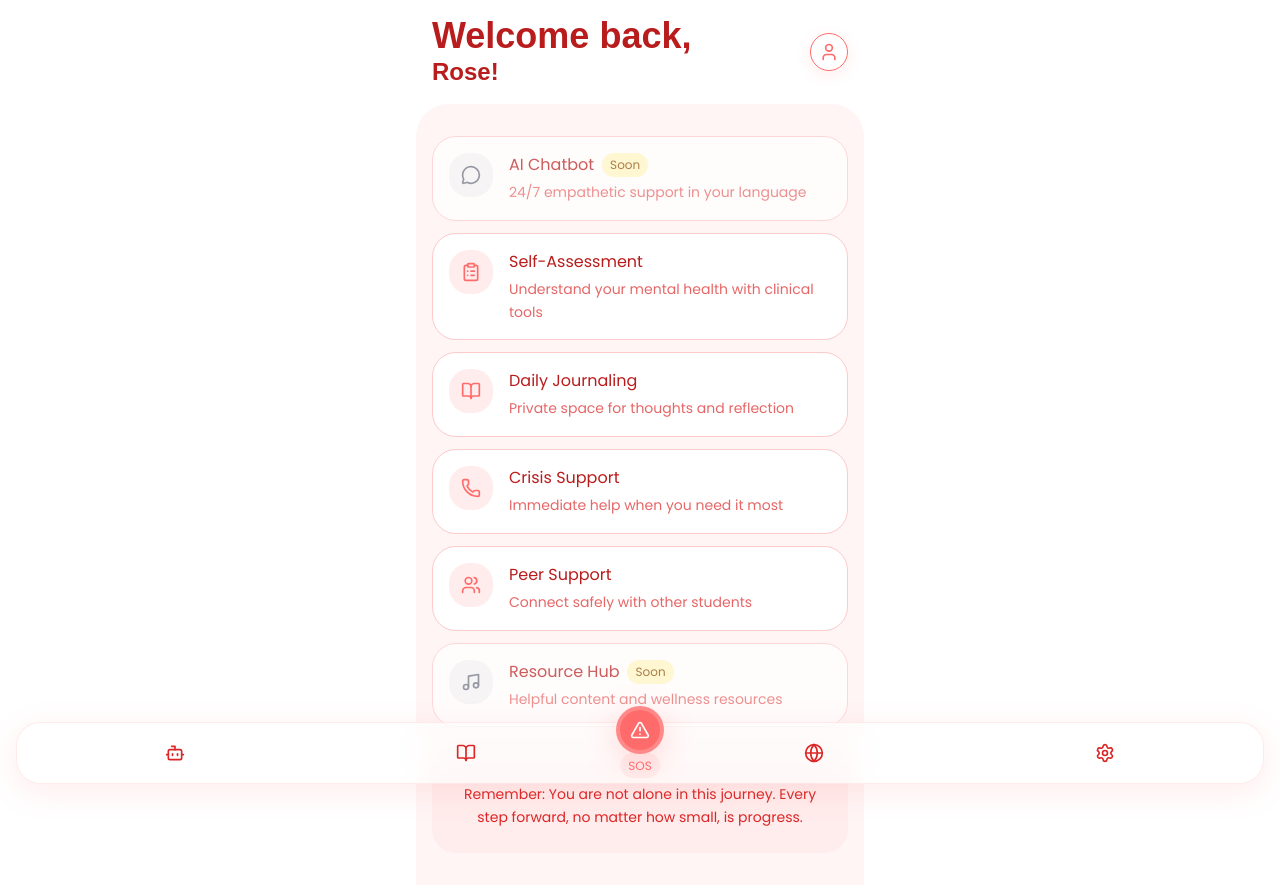
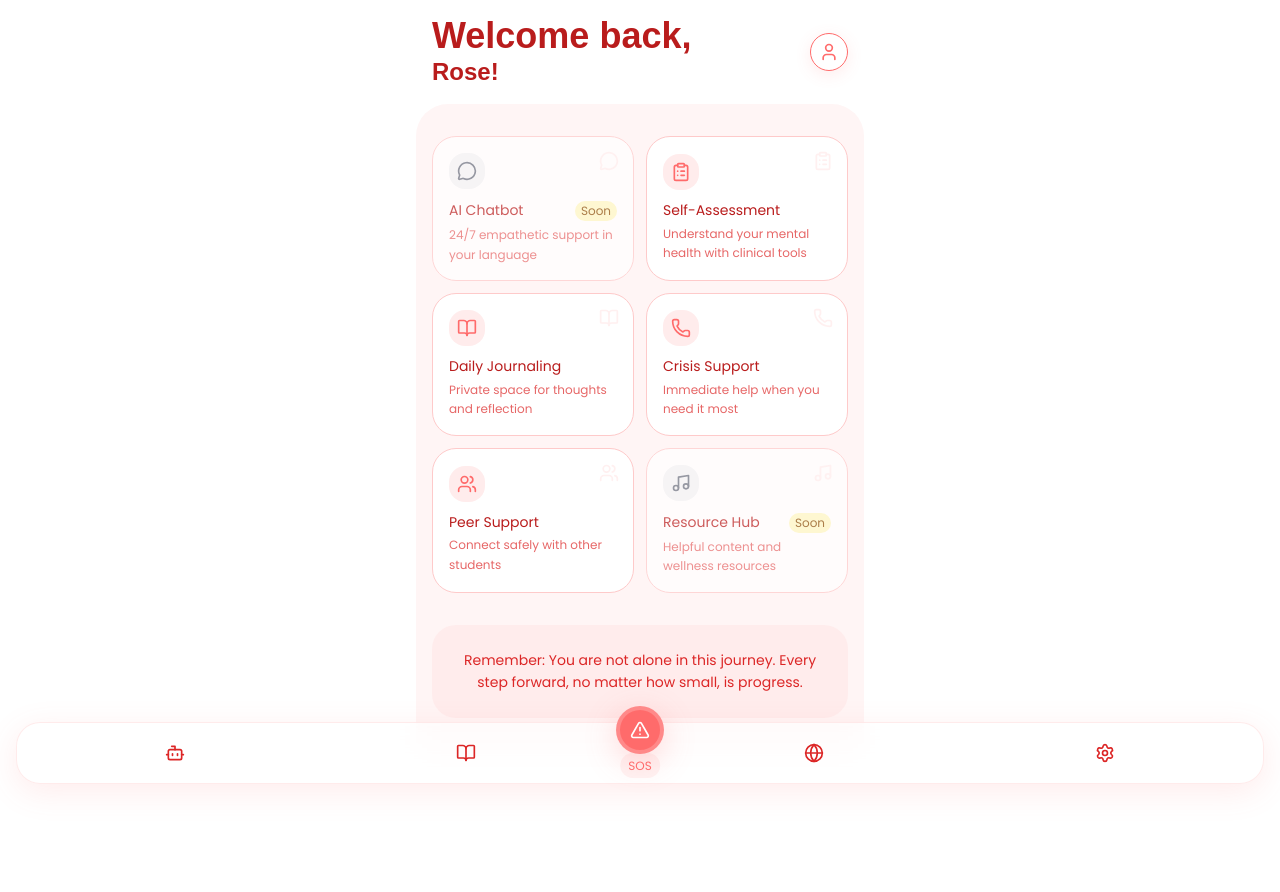
Before and after one commit to Dutta2005/ZenU, a Next.js app in the folder client/: page / in a window 1280 px wide. Both pictures are taken after a click on the button "Check-In". Shown: the top 892 px of the page. Built offline with nearby package versions, Linux system fonts and the light colour scheme; a web font is replaced by a local one.

Commit message:
feat: enhance FeatureCard layout with background logo and adjust Dashboard to use a two-column grid for features

```diff
--- a/client/src/components/Card.tsx
+++ b/client/src/components/Card.tsx
@@ -47,7 +47,7 @@ export const FeatureCard: React.FC<FeatureCardProps> = ({
     <button
       onClick={onClick}
       disabled={!isAvailable}
-      className={`w-full text-left p-4 rounded-2xl border transition-all duration-300 hover:shadow-lg ${
+      className={`w-full text-left p-4 rounded-2xl border transition-all duration-300 hover:shadow-lg relative overflow-hidden ${
         isAvailable ? 'hover:scale-[1.02] cursor-pointer' : 'cursor-not-allowed opacity-70'
       } ${className}`}
       style={{
@@ -55,29 +55,44 @@ export const FeatureCard: React.FC<FeatureCardProps> = ({
         borderColor: palette.border
       }}
     >
-      <div className="flex items-start space-x-4">
+      {/* Background logo */}
+      <div
+        className="absolute top-2 right-2 opacity-10 pointer-events-none"
+        style={{ color: palette.primary }}
+      >
+        <div className="w-8 h-8 flex items-center justify-center">
+          {icon}
+        </div>
+      </div>
+
+      <div className="space-y-3 relative z-10">
+        {/* Main icon */}
         <div
-          className={`p-3 rounded-xl ${isAvailable ? 'bg-opacity-20' : 'bg-gray-100'}`}
+          className={`p-2 rounded-lg w-fit ${isAvailable ? 'bg-opacity-20' : 'bg-gray-100'}`}
           style={{
             backgroundColor: isAvailable ? `${palette.primary}20` : '#f3f4f6',
             color: isAvailable ? palette.primary : '#6b7280'
           }}
         >
-          {icon}
+          <div className="w-5 h-5 flex items-center justify-center">
+            {icon}
+          </div>
         </div>
-        <div className="flex-1 min-w-0">
-          <div className="flex items-center space-x-2">
-            <h3 className="font-medium text-base" style={{ color: palette.cardForeground }}>
+
+        {/* Content */}
+        <div className="space-y-1">
+          <div className="flex items-center justify-between">
+            <h3 className="font-medium text-sm leading-tight" style={{ color: palette.cardForeground }}>
               {title}
             </h3>
             {!isAvailable && (
-              <span className="text-xs px-2 py-1 rounded-full bg-yellow-100 text-yellow-800">
+              <span className="text-xs px-1.5 py-0.5 rounded-full bg-yellow-100 text-yellow-800">
                 Soon
               </span>
             )}
           </div>
           <p
-            className="text-sm opacity-70 mt-1 leading-relaxed"
+            className="text-xs opacity-70 leading-relaxed line-clamp-3"
             style={{ color: palette.mutedForeground }}
           >
             {description}
--- a/client/src/components/dashboard.tsx
+++ b/client/src/components/dashboard.tsx
@@ -39,7 +39,8 @@ const Dashboard: React.FC<DashboardProps> = ({
         style={{ backgroundColor: palette.background }}
       >
         <div className="space-y-4">
-          <div className="space-y-3">
+          {/* Two column grid for feature cards */}
+          <div className="grid grid-cols-2 gap-3">
             {features.map((feature) => (
               <FeatureCard
                 key={feature.id}
```
